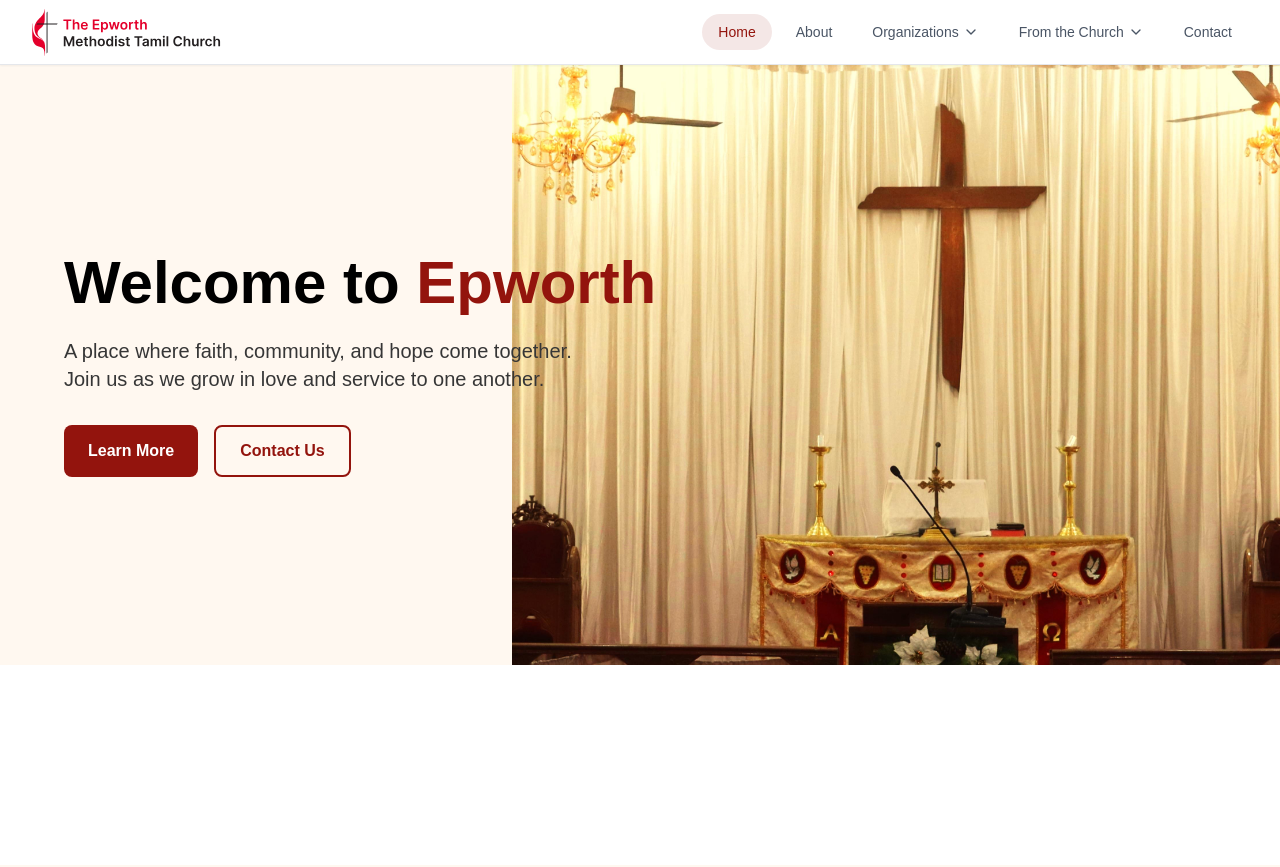
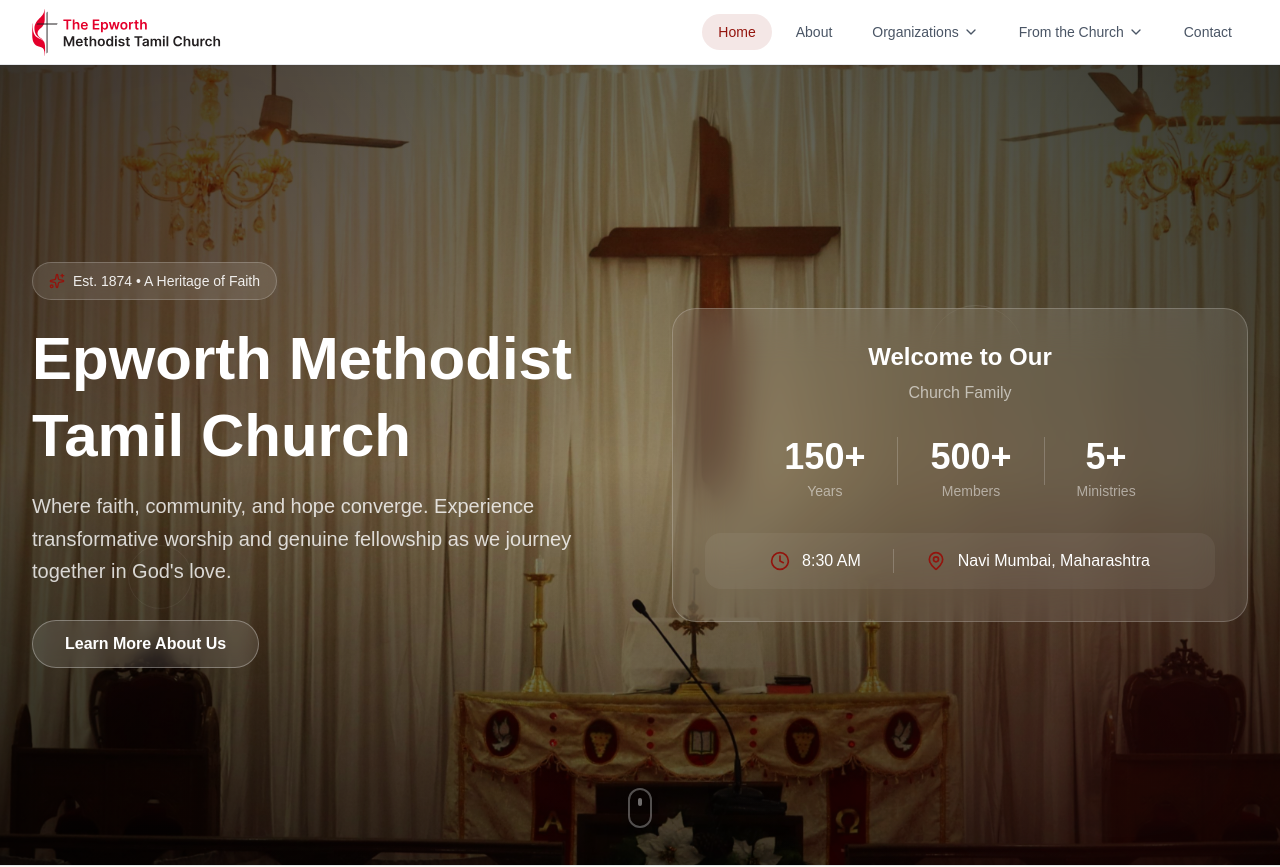
Before and after one commit to devtitus/epworth-church-website, a Next.js app: page / in a window 1280 px wide. Shown: the top 867 px of the page. Built offline with nearby package versions, Linux system fonts and the light colour scheme.

Commit message:
Update Hero section with new design and features

```diff
--- a/app/sections/home/Hero.tsx
+++ b/app/sections/home/Hero.tsx
@@ -1,47 +1,157 @@
 import Image from 'next/image';
+import { Button } from '@/components/ui/Button';
+import { ArrowRight, Clock, MapPin, Heart, Users, BookOpen, Sparkles } from 'lucide-react';
 
 const Hero = () => {
   return (
-    <section className="relative w-full min-h-[600px] overflow-hidden">
-      <div className="flex flex-col lg:flex-row">
-        {/* Left side - Text content with overflow background */}
-        <div className="relative w-full lg:w-[60%] min-h-[400px] lg:min-h-[600px] flex items-center">
-          {/* Background that overflows - using the secondary background color */}
-          <div
-            className="absolute inset-0 z-0"
-            style={{
-              background: 'linear-gradient(to right, var(--color-secondary-background) 0%, var(--color-secondary-background) 85%, transparent 100%)',
-            }}
-          />
+    <section className="relative w-full h-screen min-h-[700px] overflow-hidden">
+      {/* Background Image */}
+      <div className="absolute inset-0 z-0">
+        <Image
+          src="/home/1.jpg"
+          alt="Epworth Methodist Tamil Church"
+          fill
+          className="object-cover"
+          priority
+        />
+        {/* Sophisticated overlay gradient */}
+        <div className="absolute inset-0 bg-gradient-to-b from-black/60 via-black/40 to-black/70" />
+        <div className="absolute inset-0 bg-gradient-to-r from-black/50 via-transparent to-black/50" />
+      </div>
 
-          {/* Content */}
-          <div className="relative z-10 px-8 lg:px-16 py-12 lg:py-0">
-            <h1 className="text-4xl lg:text-6xl font-bold text-[var(--color-primary-text)] mb-6">
-              Welcome to <span className="text-[var(--color-highlight)]">Epworth</span>
-            </h1>
-            <p className="text-lg lg:text-xl text-[var(--color-secondary-text)] mb-8 max-w-lg">
-              A place where faith, community, and hope come together. Join us as we grow in love and service to one another.
-            </p>
-            <div className="flex gap-4">
-              <button className="px-6 py-3 bg-[var(--color-highlight)] text-white font-semibold rounded-lg hover:opacity-90 transition-opacity">
-                Learn More
-              </button>
-              <button className="px-6 py-3 border-2 border-[var(--color-highlight)] text-[var(--color-highlight)] font-semibold rounded-lg hover:bg-[var(--color-highlight)] hover:text-white transition-colors">
-                Contact Us
-              </button>
+      {/* Ambient Light Effects */}
+      <div className="absolute top-0 left-0 w-full h-full overflow-hidden pointer-events-none">
+        <div className="absolute top-[-10%] left-[-5%] w-[40%] h-[60%] bg-[var(--color-highlight)]/10 rounded-full blur-[120px]" />
+        <div className="absolute bottom-[-10%] right-[-5%] w-[35%] h-[50%] bg-red-900/15 rounded-full blur-[100px]" />
+        <div className="absolute top-[30%] right-[20%] w-24 h-24 border border-white/10 rounded-full" />
+        <div className="absolute top-[60%] left-[10%] w-16 h-16 border border-white/5 rounded-full" />
+      </div>
+
+      {/* Main Content */}
+      <div className="relative z-10 w-full h-full flex items-center justify-center">
+        <div className="w-full max-w-7xl mx-auto px-4 sm:px-6 lg:px-8">
+          <div className="grid lg:grid-cols-2 gap-12 lg:gap-16 items-center">
+            {/* Left Column - Main Content */}
+            <div className="text-center lg:text-left">
+              {/* Badge */}
+              <div className="inline-flex items-center gap-2 px-4 py-2 rounded-full bg-white/10 backdrop-blur-sm border border-white/20 mb-6">
+                <Sparkles className="w-4 h-4 text-[var(--color-highlight)]" />
+                <span className="text-white/90 text-sm font-medium">
+                  Est. 1874 • A Heritage of Faith
+                </span>
+              </div>
+
+              {/* Title */}
+              <h1 className="text-4xl md:text-5xl lg:text-6xl xl:text-6xl font-bold text-white leading-[1.15] mb-5">
+                Epworth Methodist{' '}
+                <span className="block mt-2">
+                  <span className="inline-block">
+                    Tamil Church
+                  </span>
+                </span>
+              </h1>
+
+              {/* Description */}
+              <p className="text-lg md:text-xl text-white/80 leading-relaxed mb-8 max-w-xl mx-auto lg:mx-0">
+                Where faith, community, and hope converge. Experience transformative worship
+                and genuine fellowship as we journey together in God's love.
+              </p>
+
+              {/* CTA Buttons */}
+              <div className="flex flex-col sm:flex-row gap-4 justify-center lg:justify-start">
+                <Button variant="secondary" className="px-8 py-4 text-base font-semibold flex items-center justify-center gap-2">
+                  Learn More About Us
+                </Button>
+              </div>
+            </div>
+
+            {/* Right Column - Stats Card */}
+            <div className="hidden lg:block">
+              <div className="relative bg-white/10 backdrop-blur-xl rounded-3xl border border-white/20 p-8">
+                {/* Welcome Text */}
+                <div className="text-center mb-8">
+                  <h3 className="text-white text-2xl font-bold mb-2">Welcome to Our</h3>
+                  <p className="text-white/60">Church Family</p>
+                </div>
+
+                {/* Simple Stats Row */}
+                <div className="flex justify-center gap-8 mb-8">
+                  <div className="text-center">
+                    <div className="text-4xl font-bold text-white mb-1">150+</div>
+                    <div className="text-sm text-white/50">Years</div>
+                  </div>
+                  <div className="w-px h-12 bg-white/20" />
+                  <div className="text-center">
+                    <div className="text-4xl font-bold text-white mb-1">500+</div>
+                    <div className="text-sm text-white/50">Members</div>
+                  </div>
+                  <div className="w-px h-12 bg-white/20" />
+                  <div className="text-center">
+                    <div className="text-4xl font-bold text-white mb-1">5+</div>
+                    <div className="text-sm text-white/50">Ministries</div>
+                  </div>
+                </div>
+
+                {/* Service Info */}
+                <div className="flex items-center justify-center gap-8 p-4 rounded-2xl bg-white/5">
+                  <div className="flex items-center gap-3">
+                    <Clock className="w-5 h-5 text-[var(--color-highlight)]" />
+                    <span className="text-white font-medium">8:30 AM</span>
+                  </div>
+                  <div className="w-px h-6 bg-white/20" />
+                  <div className="flex items-center gap-3">
+                    <MapPin className="w-5 h-5 text-[var(--color-highlight)]" />
+                    <span className="text-white font-medium">Navi Mumbai, Maharashtra</span>
+                  </div>
+                </div>
+              </div>
+            </div>
+          </div>
+
+          {/* Mobile Stats (visible only on small screens) */}
+          <div className="lg:hidden mt-10">
+            <div className="relative bg-white/10 backdrop-blur-xl rounded-2xl border border-white/20 p-6">
+              <div className="text-center mb-6">
+                <h3 className="text-white text-xl font-bold mb-1">Welcome to Our Church Family</h3>
+              </div>
+
+              {/* Simple Stats Row */}
+              <div className="flex justify-center gap-6 mb-6">
+                <div className="text-center">
+                  <div className="text-3xl font-bold text-white mb-1">150+</div>
+                  <div className="text-xs text-white/50">Years</div>
+                </div>
+                <div className="w-px h-10 bg-white/20" />
+                <div className="text-center">
+                  <div className="text-3xl font-bold text-white mb-1">500+</div>
+                  <div className="text-xs text-white/50">Members</div>
+                </div>
+                <div className="w-px h-10 bg-white/20" />
+                <div className="text-center">
+                  <div className="text-3xl font-bold text-white mb-1">5+</div>
+                  <div className="text-xs text-white/50">Ministries</div>
+                </div>
+              </div>
+
+              <div className="flex items-center justify-center gap-6 text-sm">
+                <div className="flex items-center gap-2">
+                  <Clock className="w-4 h-4 text-[var(--color-highlight)]" />
+                  <span className="text-white">9:00 AM</span>
+                </div>
+                <div className="flex items-center gap-2">
+                  <MapPin className="w-4 h-4 text-[var(--color-highlight)]" />
+                  <span className="text-white">Chennai</span>
+                </div>
+              </div>
             </div>
           </div>
         </div>
+      </div>
 
-        {/* Right side - Image */}
-        <div className="relative w-full lg:w-[60%] lg:absolute lg:right-0 lg:top-0 lg:h-full min-h-[300px] lg:min-h-[600px]">
-          <Image
-            src="/home/1.jpg"
-            alt="Church community"
-            fill
-            className="object-cover"
-            priority
-          />
+      {/* Scroll Indicator */}
+      <div className="absolute bottom-8 left-1/2 -translate-x-1/2 z-10 animate-bounce">
+        <div className="w-6 h-10 rounded-full border-2 border-white/30 flex justify-center pt-2">
+          <div className="w-1 h-2 bg-white/50 rounded-full animate-pulse" />
         </div>
       </div>
     </section>
--- a/components/layout/Footer.tsx
+++ b/components/layout/Footer.tsx
@@ -11,7 +11,7 @@ const socialLinks = [
 
 const Footer = () => {
   return (
-    <footer className="bg-[var(--color-secondary-background)] text-[var(--color-primary-text)] py-8">
+    <footer className="bg-[var(--color-secondary-background)] text-[var(--color-primary-text)] py-8 border-t border-gray-200 shadow-xs">
       <div className="max-w-7xl mx-auto px-4 sm:px-6 lg:px-8">
         <div className="flex flex-col md:flex-row justify-between items-start">
           <div className="flex items-center space-x-4 mb-4 md:mb-0">
--- /dev/null
+++ b/components/ui/Button.tsx
@@ -0,0 +1,26 @@
+"use client";
+
+import React from "react";
+
+interface ButtonProps extends React.ButtonHTMLAttributes<HTMLButtonElement> {
+  children: React.ReactNode;
+  variant?: "primary" | "secondary";
+}
+
+export function Button({ children, className = "", variant = "primary", ...props }: ButtonProps) {
+  const baseStyles = "group relative overflow-hidden h-12 px-8 rounded-full cursor-pointer transition-all duration-500 font-medium";
+
+  const variants = {
+    primary: "bg-[var(--color-secondary-background)] text-[var(--color-highlight)] border-1 border-[var(--color-highlight)] hover:bg-[var(--color-highlight)] hover:text-white",
+    secondary: "bg-white/10 backdrop-blur-sm text-white border border-white/30 hover:bg-white/20"
+  };
+
+  return (
+    <button
+      className={`${baseStyles} ${variants[variant]} ${className}`}
+      {...props}
+    >
+      <span className="relative z-10">{children}</span>
+    </button>
+  );
+}
```
